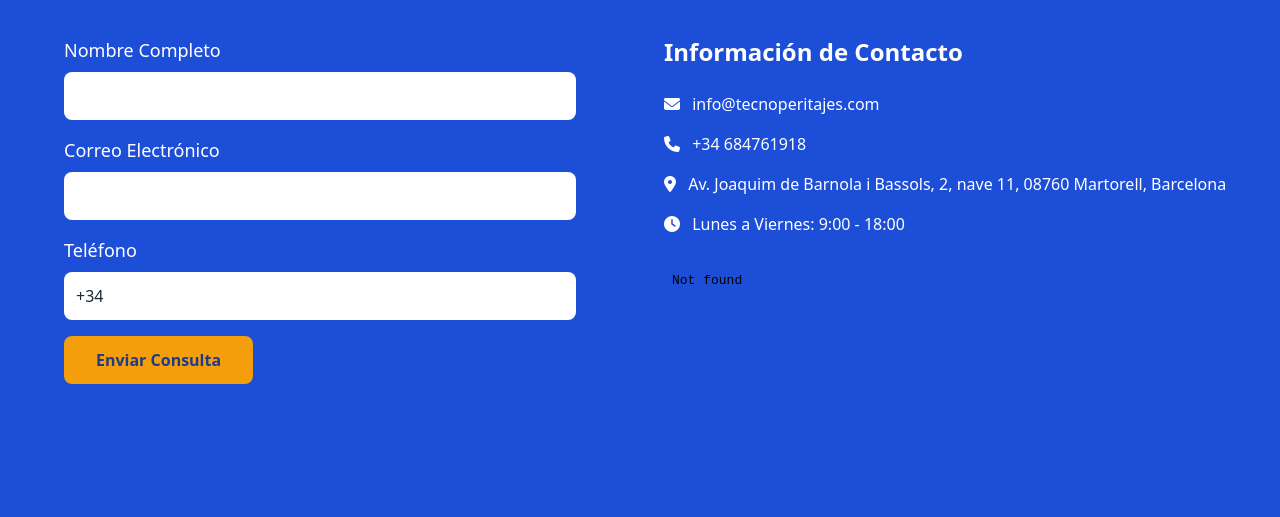
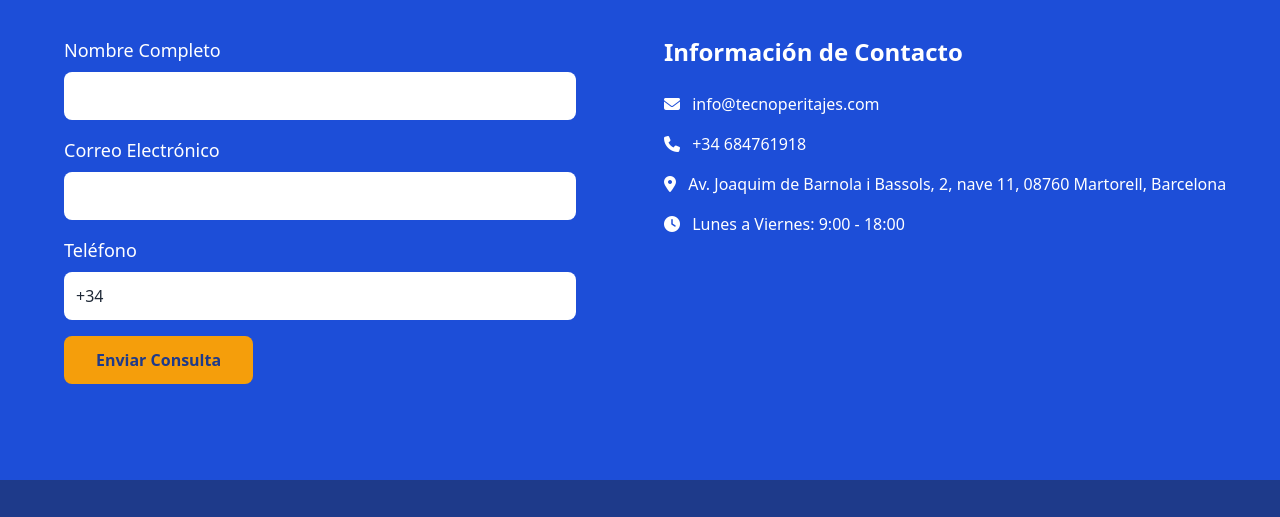
Before and after one commit to tecnoper/tecnoper.github.io, a plain HTML site: page index.html in a window 1280 px wide. Shown: the part 3988-4505 px from the top of the page. Drawn offline with nearby package versions, Linux system fonts and the light colour scheme.

Commit message:
Update index.html

```diff
--- a/index.html
+++ b/index.html
@@ -272,7 +272,6 @@
           <p class="mb-4 fade-in"><i class="fas fa-map-marker-alt mr-2"></i> Av. Joaquim de Barnola i Bassols, 2, nave 11, 08760 Martorell, Barcelona</p>
           <p class="mb-4 fade-in"><i class="fas fa-clock mr-2"></i> Lunes a Viernes: 9:00 - 18:00</p>
           <div class="mt-6 fade-in">
-            <iframe src="="" width="100%" height="200" style="border:0;" allowfullscreen="" loading="lazy" alt="Mapa de ubicación en Martorell"></iframe>
           </div>
         </div>
       </div>
```
